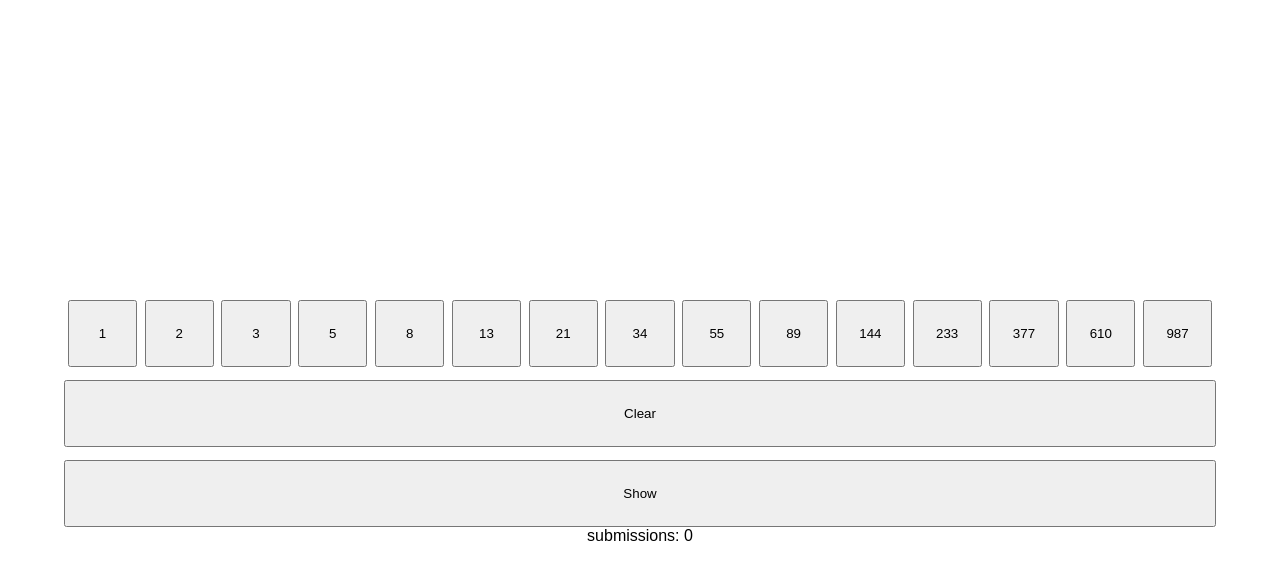
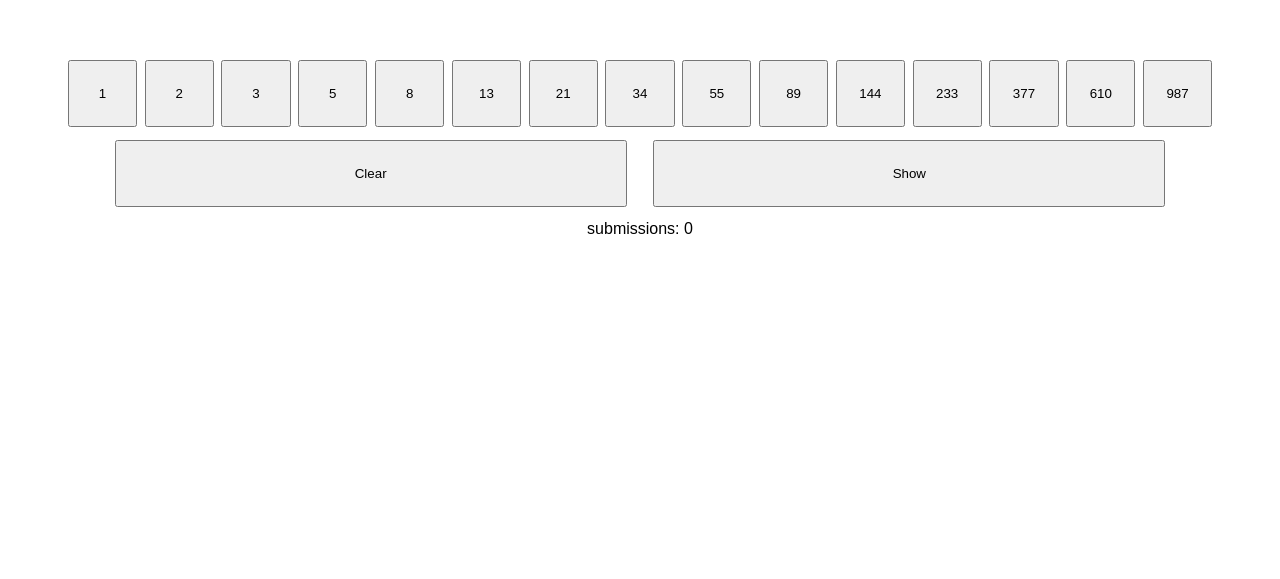
Before and after one commit to erezny/team_point_estimator, a React (Create React App) app in the folder client/: page / in a window 1280 px wide. Shown: the part 113-692 px from the top of the page. Built offline with nearby package versions, Linux system fonts and the light colour scheme; no server answers.

Commit message:
integrate more deeply into ngrok

```diff
--- a/client/src/App.css
+++ b/client/src/App.css
@@ -30,7 +30,7 @@
 .Histogram {
 }
 .VerticalBarSpace {
-  height: 50vh;
+  height: 20vh;
 }
 .Histogram > div {
   display: inline-block;
@@ -45,3 +45,12 @@ button {
   height: 5em;
   margin-top: 1em;
 }
+
+.Clear {
+  width: 40%;
+  margin: 1em;
+}
+.Show {
+  width: 40%;
+  margin: 1em;
+}
--- a/client/src/App.js
+++ b/client/src/App.js
@@ -63,8 +63,8 @@ export default class App extends Component {
           pointEstimates={this.state.pointEstimates}
           handleChoice={this.handlePointChoice}
           selfHasEstimated={this.state.selfHasEstimated} />
-        <button onClick={this.handleClickClear}>Clear</button>
-        <button onClick={this.handleClickShow}>Show</button>
+        <button className="Clear" onClick={this.handleClickClear}>Clear</button>
+        <button className="Show" onClick={this.handleClickShow}>Show</button>
         <div>submissions: {Object.keys(this.state.pointEstimates).length}</div>
       </div>
     );
--- a/client/src/api.js
+++ b/client/src/api.js
@@ -25,8 +25,8 @@ const loc = window.location;
 const prot = loc.protocol === 'https:' ? 'wss:' : 'ws:';
 
 let url = prot + '//' + loc.hostname + ':8080/api/ws';
-url = `ws://localhost:8080/api/ws/${randomRegistrationId}`
-// url = "wss://586823cb.ngrok.io/api/ws";
+// url = `ws://localhost:8080/api/ws/${randomRegistrationId}`
+url = `wss://team-point-estimator-api.ngrok.io/api/ws/${randomRegistrationId}`;
 const socket = () => {
 	let socket = null;
 	try {
```
Also changed, not shown: 1 other file (tests, documents, lock files or other folders).
